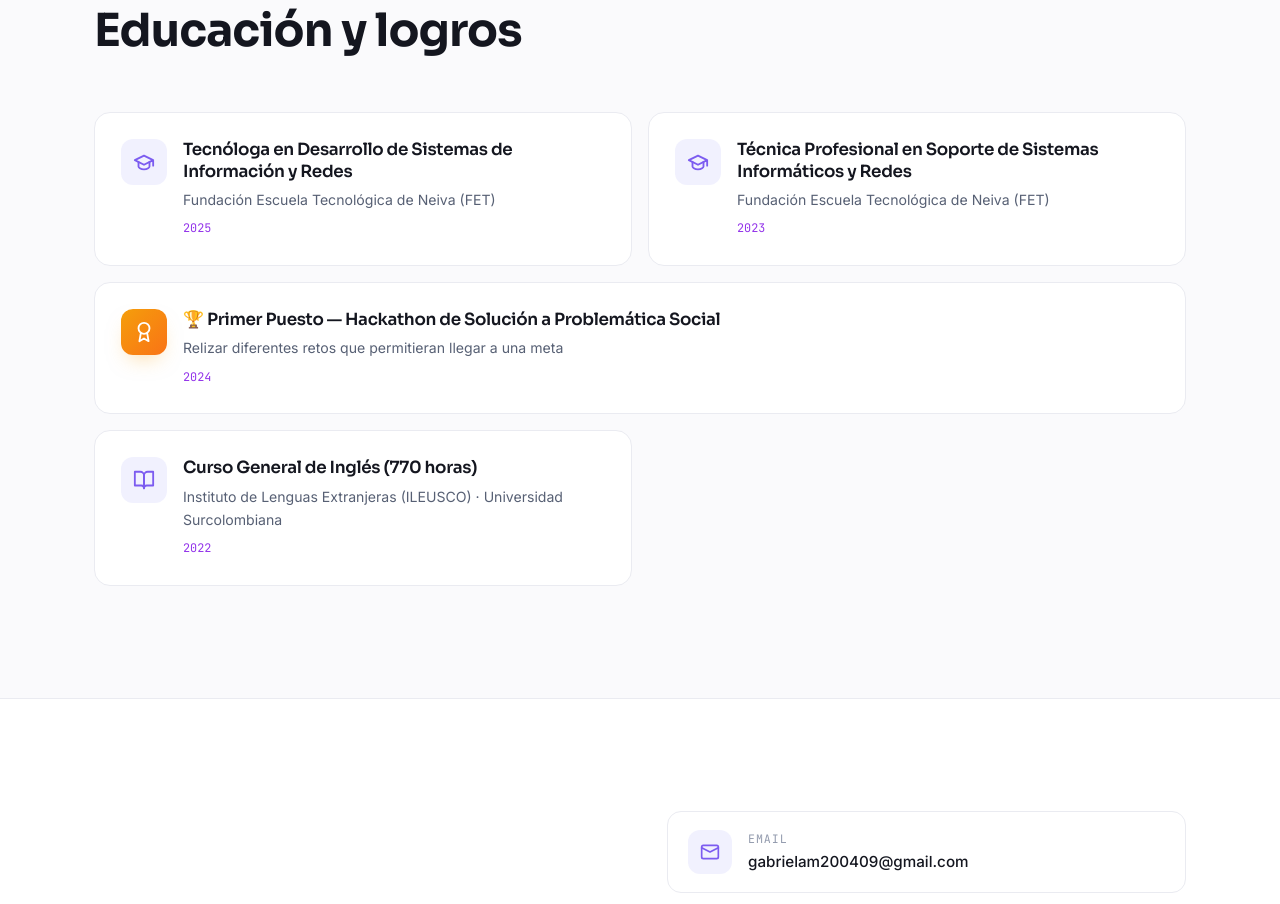
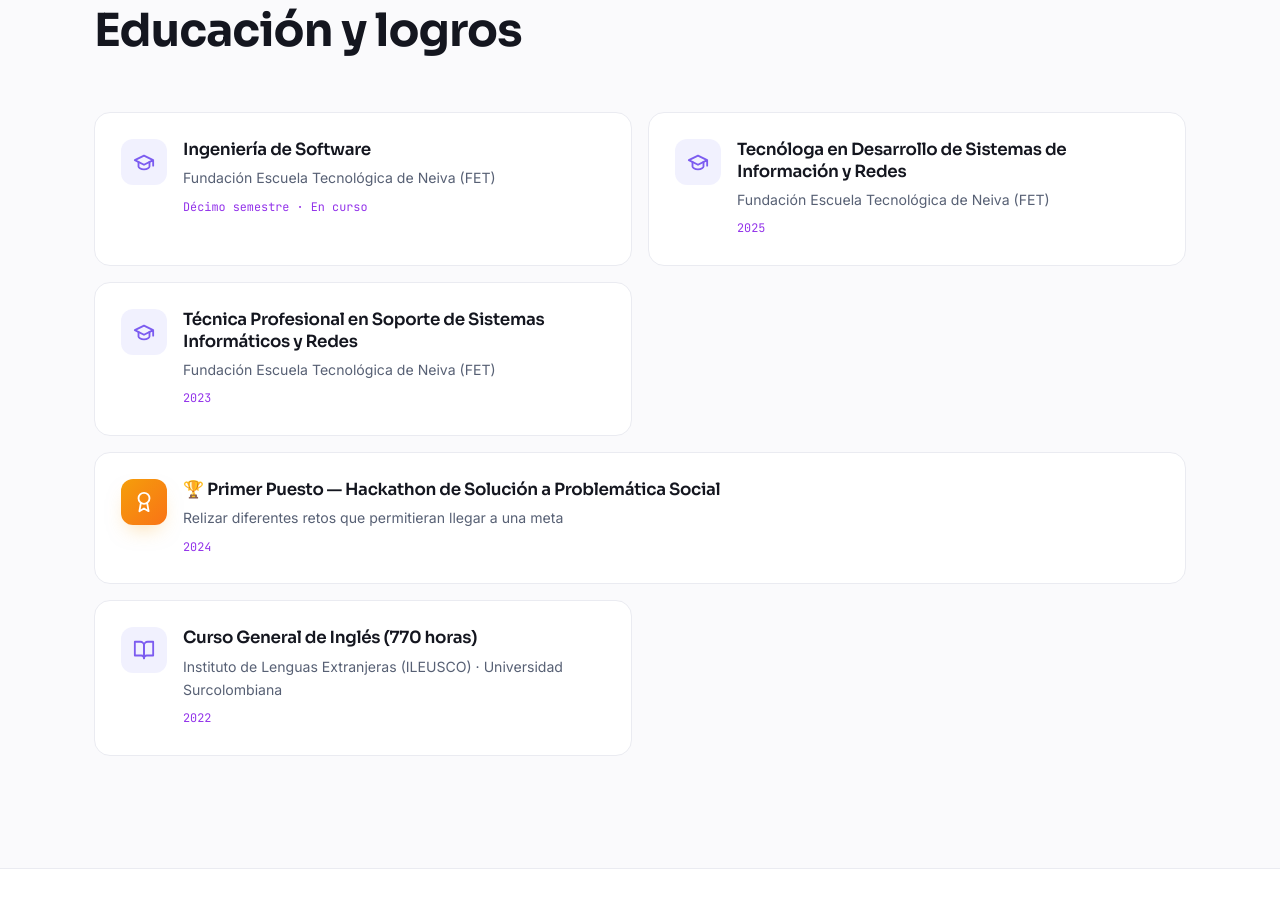
Before and after one commit to gabrielamontenegro22/Portafolio, a React (Vite) app: page / in a window 1280 px wide. Shown: the part 6040-6944 px from the top of the page. Built offline with nearby package versions, Linux system fonts and the light colour scheme.

Commit message:
Update education.js

```diff
--- a/src/data/education.js
+++ b/src/data/education.js
@@ -1,5 +1,12 @@
 // Educación y reconocimientos. type: 'edu' | 'award'. full: true ocupa toda la fila.
 export const education = [
+  {
+  type: 'edu',
+  icon: 'cap',
+  title: 'Ingeniería de Software',
+  meta: 'Fundación Escuela Tecnológica de Neiva (FET)',
+  year: 'Décimo semestre · En curso',
+},
   {
     type: 'edu',
     icon: 'cap',
```
